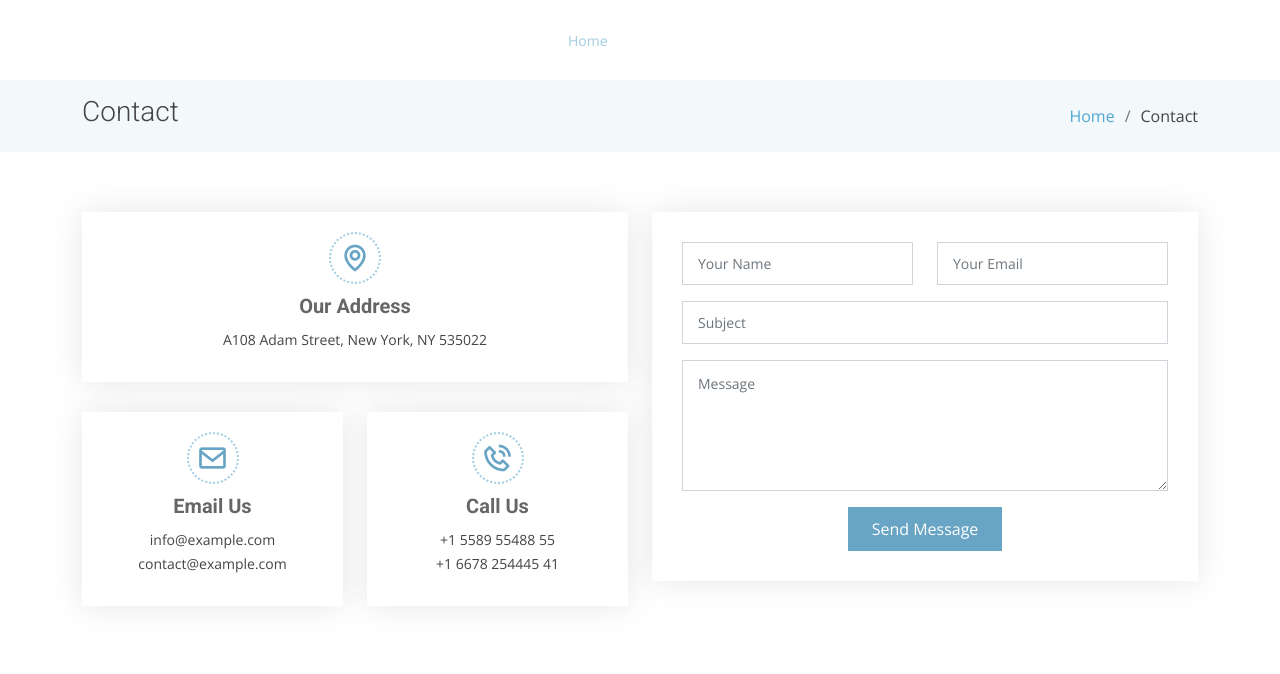
After one commit to pepebotika69/lovecoffee, a Django app: page /contact/ in a window 1280 px wide. The commit adds this page. Shown: the top 674 px of the page. Run offline with Django 4.2, Linux system fonts and the light colour scheme; some libraries are stand-ins or nearby versions.

Commit message:
Add contacts

```diff
--- /dev/null
+++ b/lovecoffee/templates/basic/contact.html
@@ -0,0 +1,100 @@
+{% extends 'generic.html' %}
+{% load static %}
+{% block content %}
+    <main id="main">
+
+        <!-- ======= Contact Section ======= -->
+        <section class="breadcrumbs">
+            <div class="container">
+
+                <div class="d-flex justify-content-between align-items-center">
+                    <h2>Contact</h2>
+                    <ol>
+                        <li><a href="/">Home</a></li>
+                        <li>Contact</li>
+                    </ol>
+                </div>
+
+            </div>
+        </section><!-- End Contact Section -->
+
+        <!-- ======= Contact Section ======= -->
+        <section class="contact" data-aos="fade-up" data-aos-easing="ease-in-out" data-aos-duration="500">
+            <div class="container">
+
+                <div class="row">
+
+                    <div class="col-lg-6">
+
+                        <div class="row">
+                            <div class="col-md-12">
+                                <div class="info-box">
+                                    <i class="bx bx-map"></i>
+                                    <h3>Our Address</h3>
+                                    <p>A108 Adam Street, New York, NY 535022</p>
+                                </div>
+                            </div>
+                            <div class="col-md-6">
+                                <div class="info-box">
+                                    <i class="bx bx-envelope"></i>
+                                    <h3>Email Us</h3>
+                                    <p>info@example.com<br>contact@example.com</p>
+                                </div>
+                            </div>
+                            <div class="col-md-6">
+                                <div class="info-box">
+                                    <i class="bx bx-phone-call"></i>
+                                    <h3>Call Us</h3>
+                                    <p>+1 5589 55488 55<br>+1 6678 254445 41</p>
+                                </div>
+                            </div>
+                        </div>
+
+                    </div>
+
+                    <div class="col-lg-6">
+                        <form action="/contact/" method="post" role="form" class="php-email-form">
+                            <div class="row">
+                                <div class="col-md-6 form-group">
+                                    <input type="text" name="name" class="form-control" id="name"
+                                           placeholder="Your Name" required>
+                                </div>
+                                <div class="col-md-6 form-group mt-3 mt-md-0">
+                                    <input type="email" class="form-control" name="email" id="email"
+                                           placeholder="Your Email" required>
+                                </div>
+                            </div>
+                            <div class="form-group mt-3">
+                                <input type="text" class="form-control" name="subject" id="subject"
+                                       placeholder="Subject" required>
+                            </div>
+                            <div class="form-group mt-3">
+                                <textarea class="form-control" name="message" rows="5" placeholder="Message"
+                                          required></textarea>
+                            </div>
+                            <div class="my-3">
+                                <div class="loading">Loading</div>
+                                <div class="error-message"></div>
+                                <div class="sent-message">Your message has been sent. Thank you!</div>
+                            </div>
+                            <div class="text-center">
+                                <button type="submit">Send Message</button>
+                            </div>
+                        </form>
+                    </div>
+
+                </div>
+
+            </div>
+        </section><!-- End Contact Section -->
+
+        <!-- ======= Map Section ======= -->
+        <section class="map mt-2">
+            <div class="container-fluid p-0">
+                <iframe src="https://www.google.com/maps/embed?pb=!1m18!1m12!1m3!1d3024.2219901290355!2d-74.00369368400567!3d40.71312937933185!2m3!1f0!2f0!3f0!3m2!1i1024!2i768!4f13.1!3m3!1m2!1s0x89c25a23e28c1191%3A0x49f75d3281df052a!2s150%20Park%20Row%2C%20New%20York%2C%20NY%2010007%2C%20USA!5e0!3m2!1sen!2sbg!4v1579767901424!5m2!1sen!2sbg"
+                        frameborder="0" style="border:0;" allowfullscreen=""></iframe>
+            </div>
+        </section><!-- End Map Section -->
+
+    </main><!-- End #main -->
+{% endblock %}
--- a/lovecoffee/templates/generic.html
+++ b/lovecoffee/templates/generic.html
@@ -54,6 +54,8 @@
             <ul>
                 <li><a class="active " href="/">Home</a></li>
                 <li><a href="/coffee/brand/">Brands</a></li>
+                <li><a href="/coffee/entity/">Entity</a></li>
+                <li><a href="/coffee/coffee/">Coffee</a></li>
                 <li><a href="/services/">Services</a></li>
                 <li><a href="/about/">About</a></li>
                 {#                <li><a href="portfolio.html">Portfolio</a></li>#}
@@ -76,7 +78,7 @@
                         <li><a href="#">Drop Down 4</a></li>
                     </ul>
                 </li>
-                <li><a href="contact.html">Contact Us</a></li>
+                <li><a href="/contact/">Contact Us</a></li>
             </ul>
             <i class="bi bi-list mobile-nav-toggle"></i>
         </nav><!-- .navbar -->
--- a/lovecoffee/urls.py
+++ b/lovecoffee/urls.py
@@ -16,12 +16,13 @@ Including another URLconf
 from django.contrib import admin
 from django.urls import path, include
 
-from lovecoffee.views.basic import index, about, services
+from lovecoffee.views.basic import index, about, services, contact
 
 urlpatterns = [
     path('', index),
     path('about/', about),
     path('services/', services),
+    path('contact/', contact),
 
     path('admin/', admin.site.urls),
 
--- a/lovecoffee/views/basic.py
+++ b/lovecoffee/views/basic.py
@@ -11,3 +11,7 @@ def about(request):
 
 def services(request):
     return render(request, 'basic/services.html')
+
+
+def contact(request):
+    return render(request, 'basic/contact.html')
```
